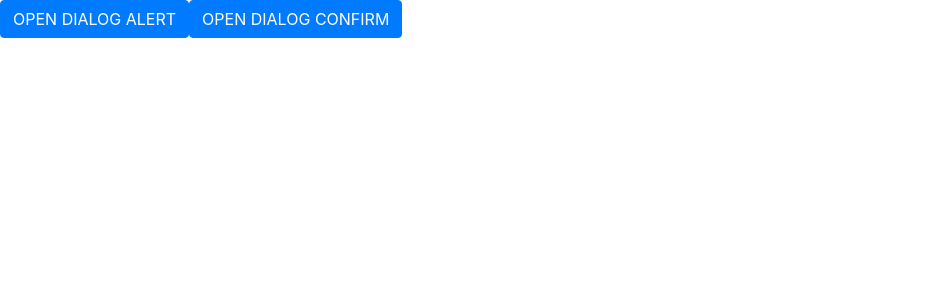
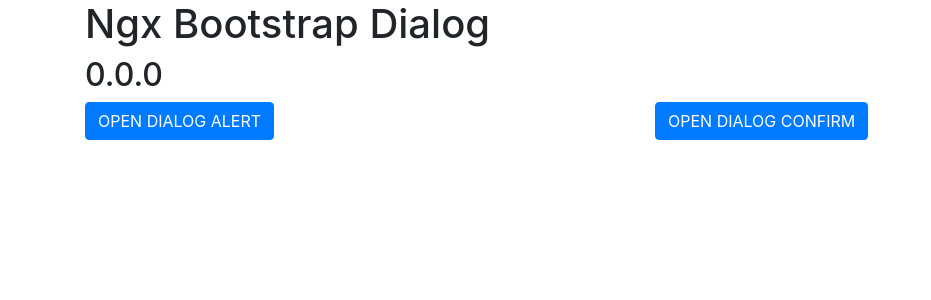
Before and after one commit to manzapanza/ngx-bootstrap-dialog, an Angular app: page / in a window 1280 px wide. Shown: the top 300 px of the page, without its empty margins (0-931 px from the left). Built offline with nearby package versions, Linux system fonts and the light colour scheme.

Commit message:
feat(demo): Add name and version

```diff
--- a/src/app/app.component.html
+++ b/src/app/app.component.html
@@ -1,7 +1,16 @@
+<div class="container">
+  <h1>Ngx Bootstrap Dialog</h1>
+  <h2>{{ environment.env.npm_package_version }}</h2>
+  <div class="row">
+    <div class="col">
       <button class="btn btn-primary" (click)="openDialogAlert()">
         OPEN DIALOG ALERT
       </button>
-
+    </div>
+    <div class="col">
       <button class="btn btn-primary" (click)="openDialogConfirm()">
         OPEN DIALOG CONFIRM
       </button>
+    </div>
+  </div>
+</div>
--- a/src/app/app.component.ts
+++ b/src/app/app.component.ts
@@ -1,6 +1,7 @@
 import { Component } from '@angular/core';
 
 import { NgxBootstrapDialogService } from './../../projects/ngx-bootstrap-dialog/src/lib/ngx-bootstrap-dialog.service';
+import { environment } from './../environments/environment';
 
 @Component({
   selector: 'app-root',
@@ -8,6 +9,8 @@ import { NgxBootstrapDialogService } from './../../projects/ngx-bootstrap-dialog
   styleUrls: ['./app.component.scss'],
 })
 export class AppComponent {
+  environment = environment;
+
   constructor(private dialog: NgxBootstrapDialogService) {}
 
   openDialogAlert() {
--- a/src/environments/environment.prod.ts
+++ b/src/environments/environment.prod.ts
@@ -1,3 +1,6 @@
+import { env } from './.env';
+
 export const environment = {
-  production: true
+  production: true,
+  env,
 };
--- a/src/environments/environment.ts
+++ b/src/environments/environment.ts
@@ -1,9 +1,12 @@
+import { env } from './.env';
+
 // This file can be replaced during build by using the `fileReplacements` array.
 // `ng build --prod` replaces `environment.ts` with `environment.prod.ts`.
 // The list of file replacements can be found in `angular.json`.
 
 export const environment = {
-  production: false
+  production: false,
+  env,
 };
 
 /*
```
Also changed, not shown: 1 other file (tests, documents, lock files or other folders). Lines whose indentation alone changed are shown as unchanged.
